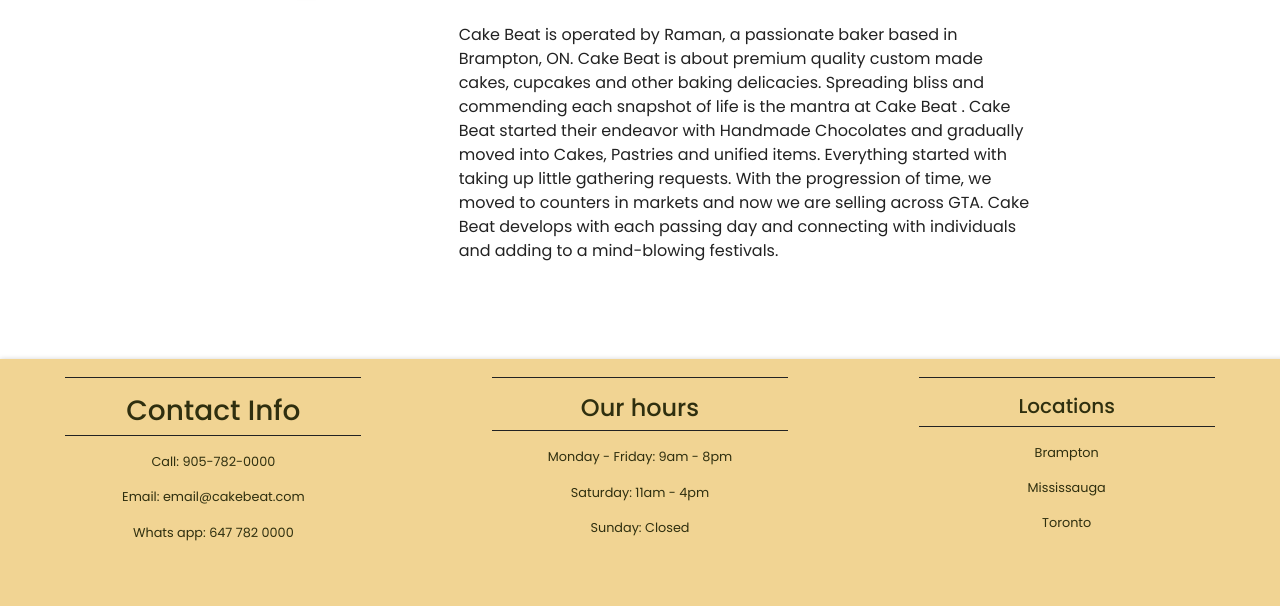
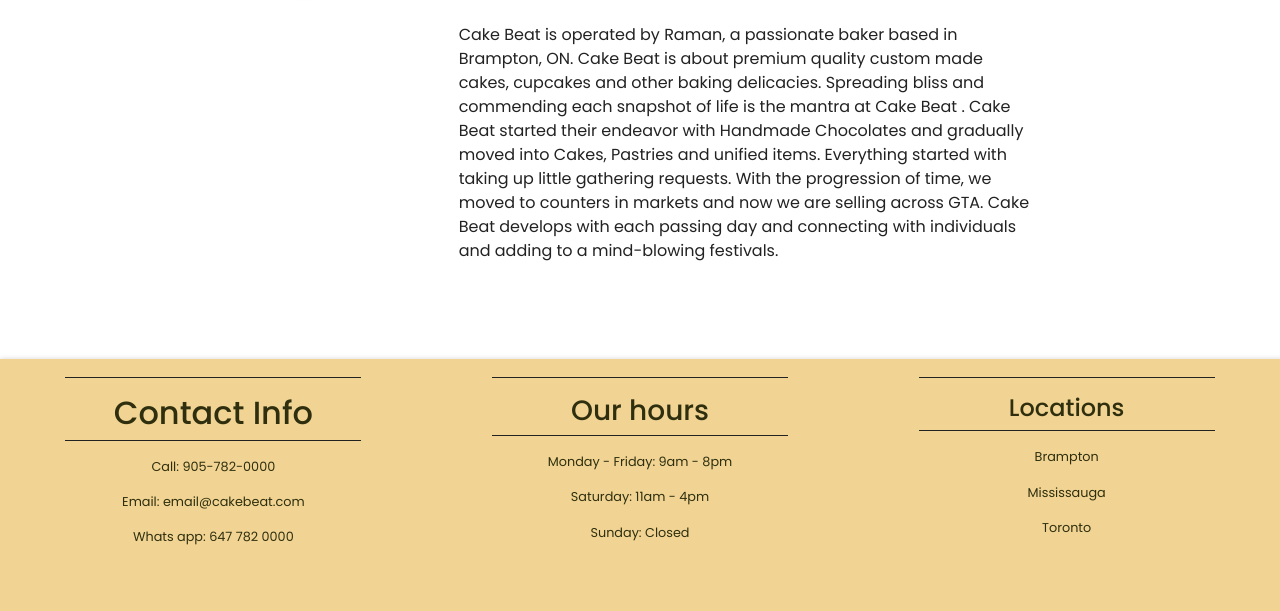
Before and after one commit to 23Eddie/cakeBeat, a plain HTML site: page about.html in a window 1280 px wide. Shown: the part 330-941 px from the top of the page. Drawn offline with nearby package versions, Linux system fonts and the light colour scheme.

Commit message:
Add files via upload

```diff
--- a/about.html
+++ b/about.html
@@ -63,7 +63,7 @@
             <div class="row text-center">
                <div class="col-md-4">
                   <hr class="light">
-                  <h3>Contact Info</h3>
+                  <h2>Contact Info</h2>
                   <hr class="light">
                   <p>Call: 905-782-0000</p>
                   <p>Email: email@cakebeat.com</p>
@@ -71,7 +71,7 @@
                </div>
                <div class="col-md-4">
                   <hr class="light">
-                  <h4>Our hours</h4>
+                  <h3>Our hours</h3>
                   <hr class="light">
                   <p>Monday - Friday: 9am - 8pm</p>
                   <p>Saturday: 11am - 4pm</p>
@@ -79,7 +79,7 @@
                </div>
                <div class="col-md-4">
                   <hr class="light">
-                  <h5>Locations</h5>
+                  <h4>Locations</h4>
                   <hr class="light">
                   <p>Brampton</p>
                   <p>Mississauga</p>
```
Also changed, not shown: connect.html (+3 -3 lines).
